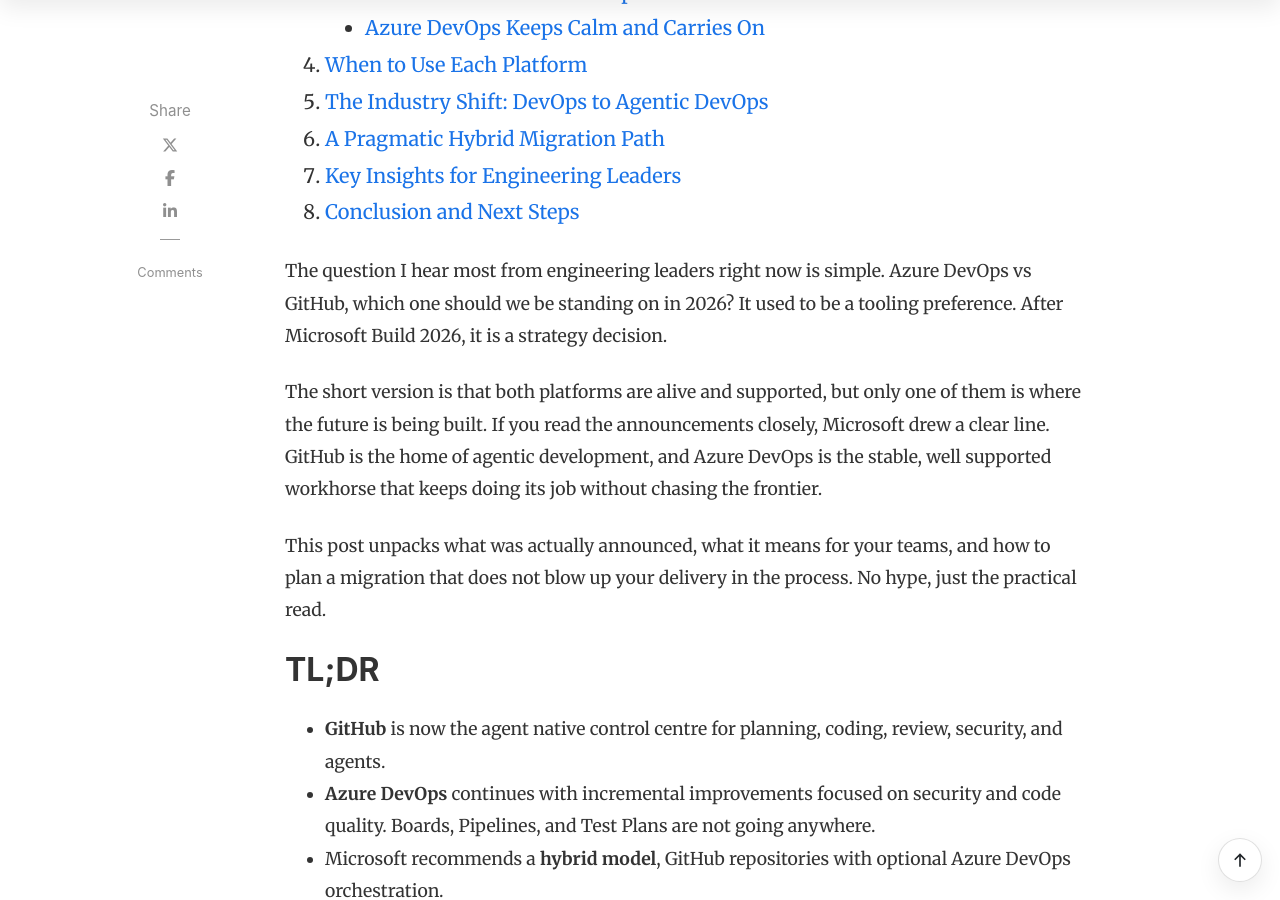
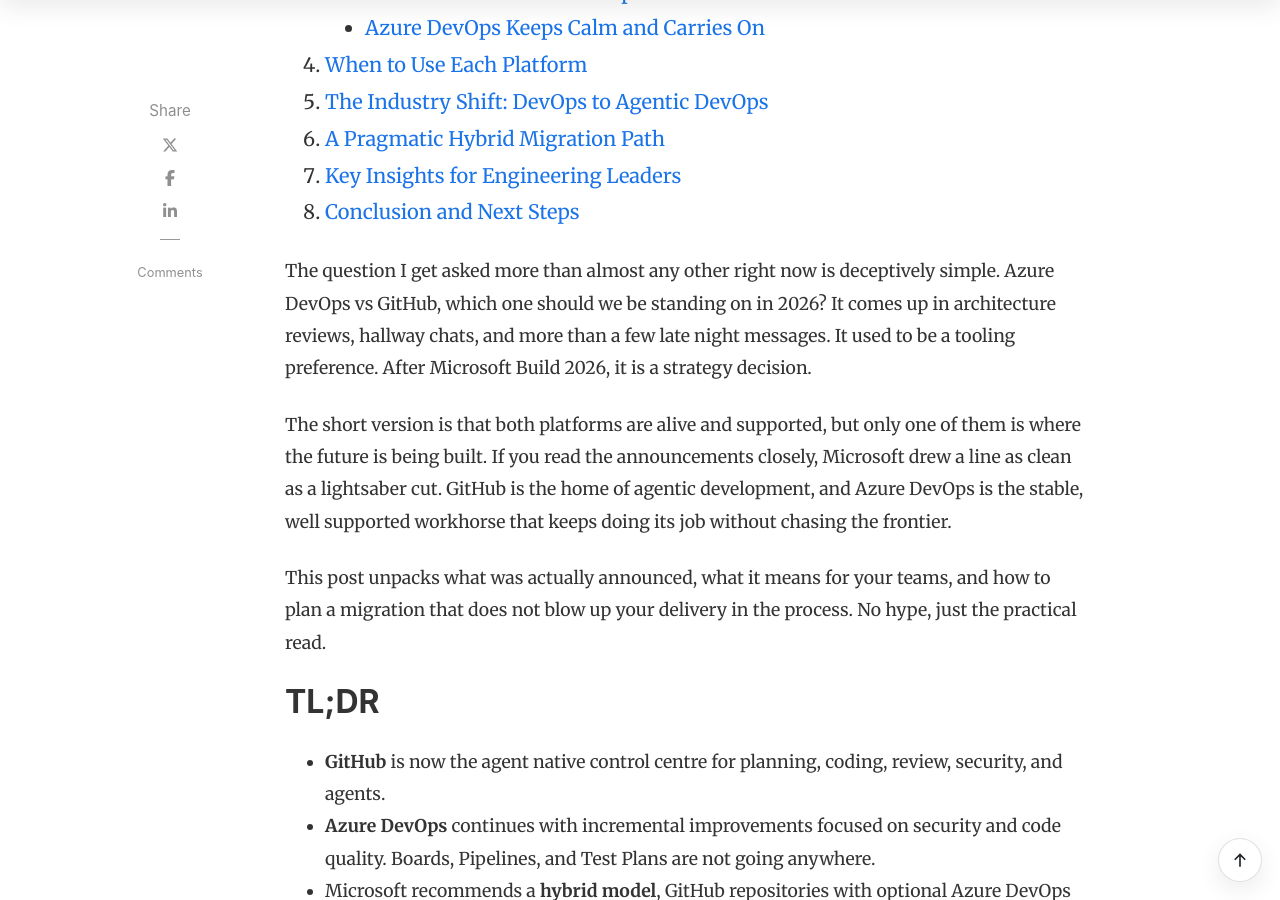
Before and after one commit to tw3lveparsecs/tw3lveparsecs.github.io, a Jekyll site: the page built from _posts/2026-06-08-azure-devops-vs-github-build-2026.md, in a window 1280 px wide and 900 px high, scrolled down 1053 px. Built offline with Jekyll 4.4.1, drawn with Linux system fonts in a browser that asks for light colours; nearby versions of some CDN libraries; comment, search, counter and statistics services are not loaded; some of the changed text lies outside the part shown.

```diff
--- a/_posts/2026-06-08-azure-devops-vs-github-build-2026.md
+++ b/_posts/2026-06-08-azure-devops-vs-github-build-2026.md
@@ -13,9 +13,9 @@ mermaid: true
 description: "Azure DevOps vs GitHub in 2026. What Microsoft really announced at Build, how the platforms differ now, and a pragmatic hybrid path for engineering teams."
 ---
 
-The question I hear most from engineering leaders right now is simple. Azure DevOps vs GitHub, which one should we be standing on in 2026? It used to be a tooling preference. After Microsoft Build 2026, it is a strategy decision.
+The question I get asked more than almost any other right now is deceptively simple. Azure DevOps vs GitHub, which one should we be standing on in 2026? It comes up in architecture reviews, hallway chats, and more than a few late night messages. It used to be a tooling preference. After Microsoft Build 2026, it is a strategy decision.
 
-The short version is that both platforms are alive and supported, but only one of them is where the future is being built. If you read the announcements closely, Microsoft drew a clear line. GitHub is the home of agentic development, and Azure DevOps is the stable, well supported workhorse that keeps doing its job without chasing the frontier.
+The short version is that both platforms are alive and supported, but only one of them is where the future is being built. If you read the announcements closely, Microsoft drew a line as clean as a lightsaber cut. GitHub is the home of agentic development, and Azure DevOps is the stable, well supported workhorse that keeps doing its job without chasing the frontier.
 
 This post unpacks what was actually announced, what it means for your teams, and how to plan a migration that does not blow up your delivery in the process. No hype, just the practical read.
 
```
Also changed, not shown: other parts of _posts/2026-06-08-azure-devops-vs-github-build-2026.md (+3 -3 lines).
